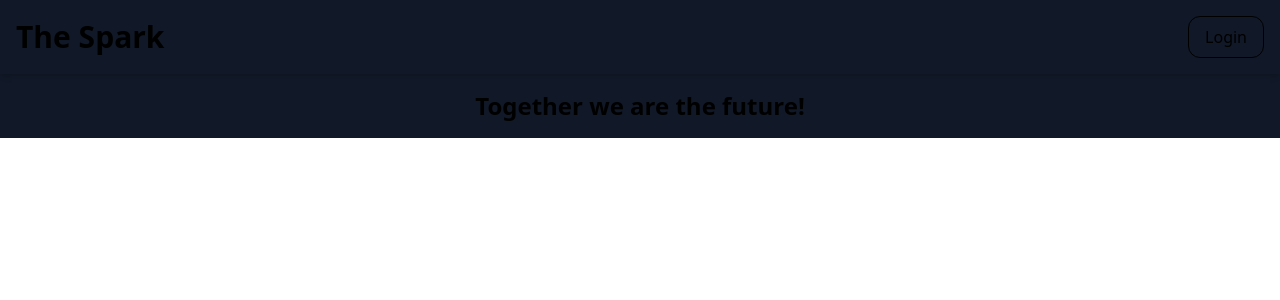
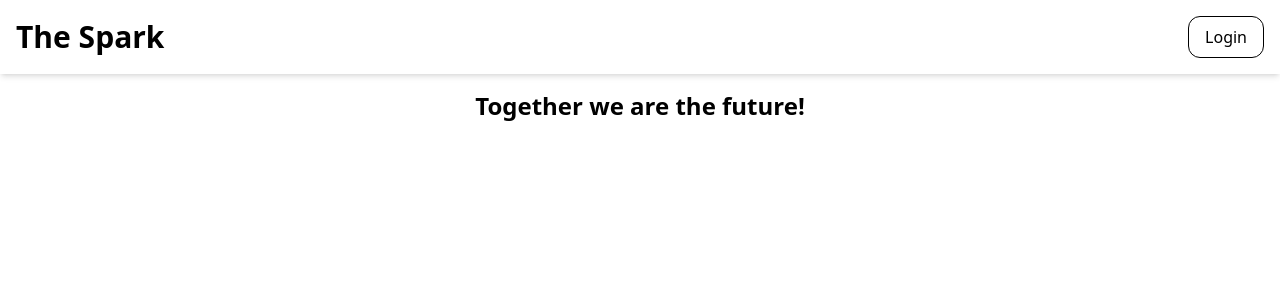
Before and after one commit to mpukabaofficial/firebasewithreact, a React (Vite) app: page / in a window 1280 px wide. Shown: the top 300 px of the page. Built offline with nearby package versions, Linux system fonts and the light colour scheme; no server answers.

Commit message:
I changed this to a spark project

```diff
--- a/src/Layout.tsx
+++ b/src/Layout.tsx
@@ -4,7 +4,7 @@ import Header from "./Header";
 
 const Layout = () => {
   return (
-    <div className="bg-gray-900">
+    <div className="">
       <Header />
       <Outlet />
     </div>
```
